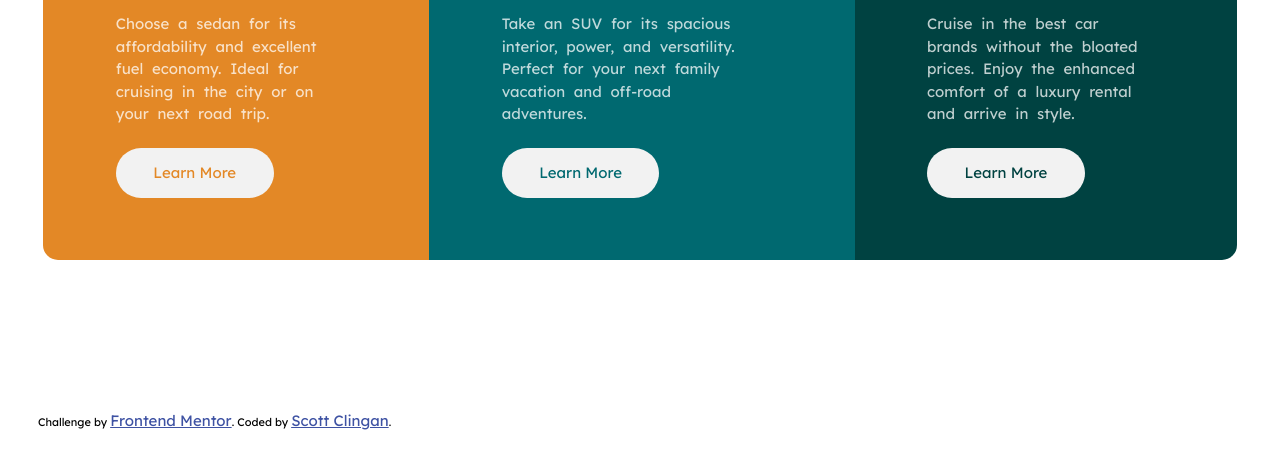
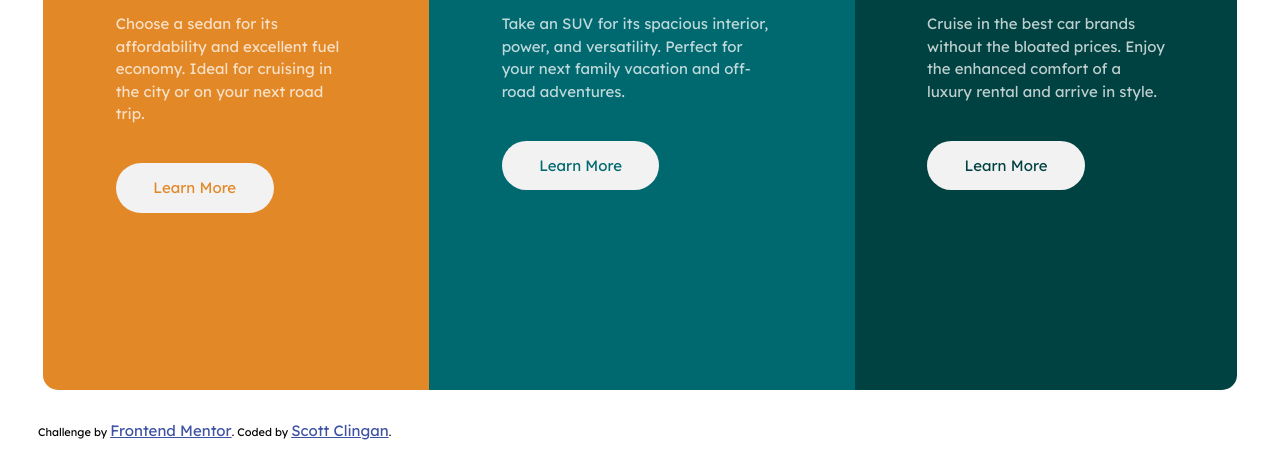
Before and after one commit to sclingan/front-end-mentor, a plain HTML site: page index.html in a window 1280 px wide. Shown: the part 332-800 px from the top of the page. Drawn offline with Linux system fonts and the light colour scheme.

Commit message:
fixing paragraph spacing

```diff
--- a/index.css
+++ b/index.css
@@ -28,14 +28,15 @@ h2{
 
 p{
     color: hsla(0, 0%, 100%, 0.75);
-    margin: 2rem 2rem 1rem;
-    /* figure out correct width */
-    word-spacing: .3em;  /* check this */
-    width: 72%;
+    margin: 2rem 2rem 2rem 2rem;
+    word-spacing: 18%;
+    width: 80%;
+    /* figure out correct width  */
 }
 
 .card{
     padding: 5% 10% 0;
+    /*max-width: 88%;*/
 }
 
 .card--icon{
@@ -101,6 +102,7 @@ p{
 
     .card{
         margin: 8em 0 10em 0;
+        height: 80%;
     }
 
     .card--div-sedans{
```
